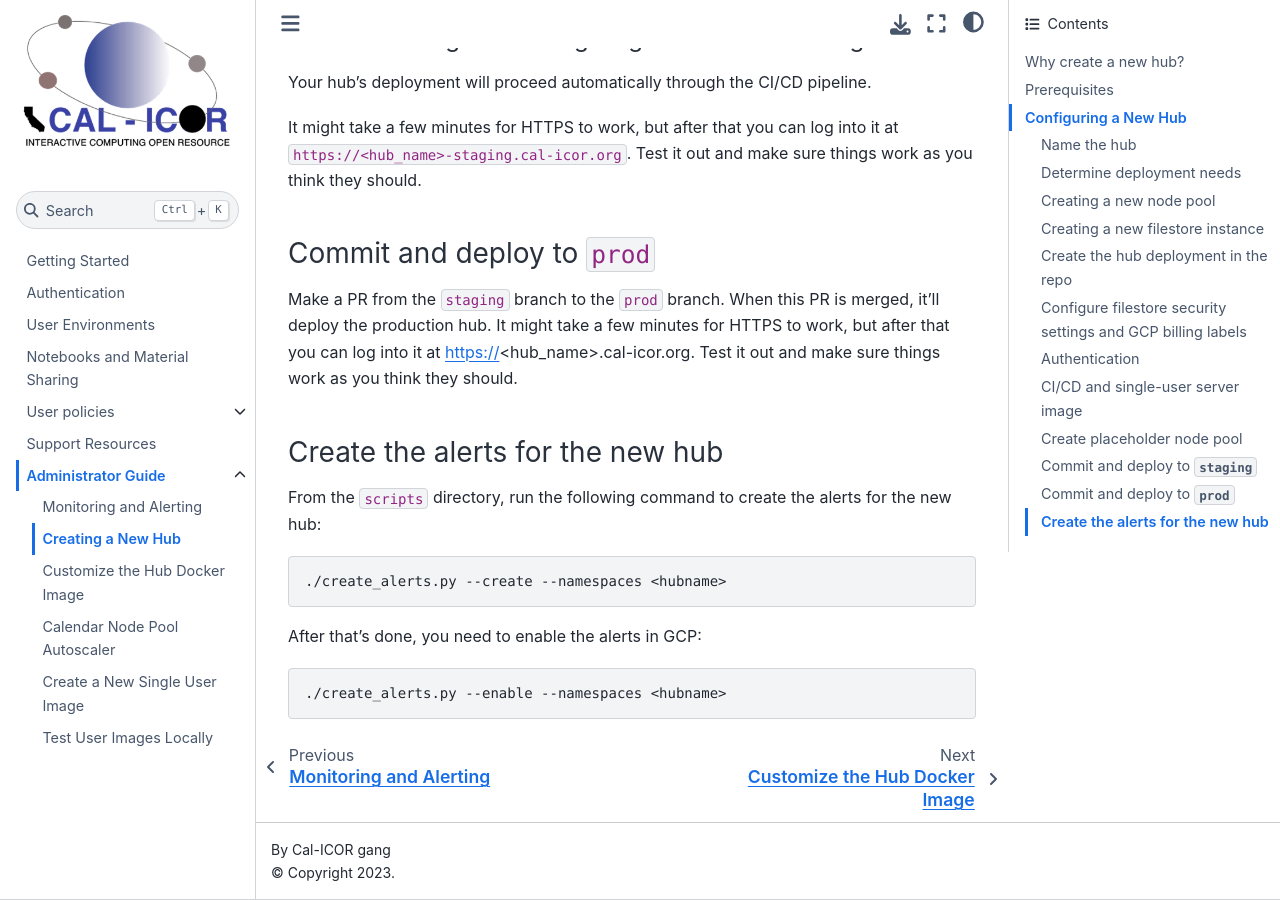
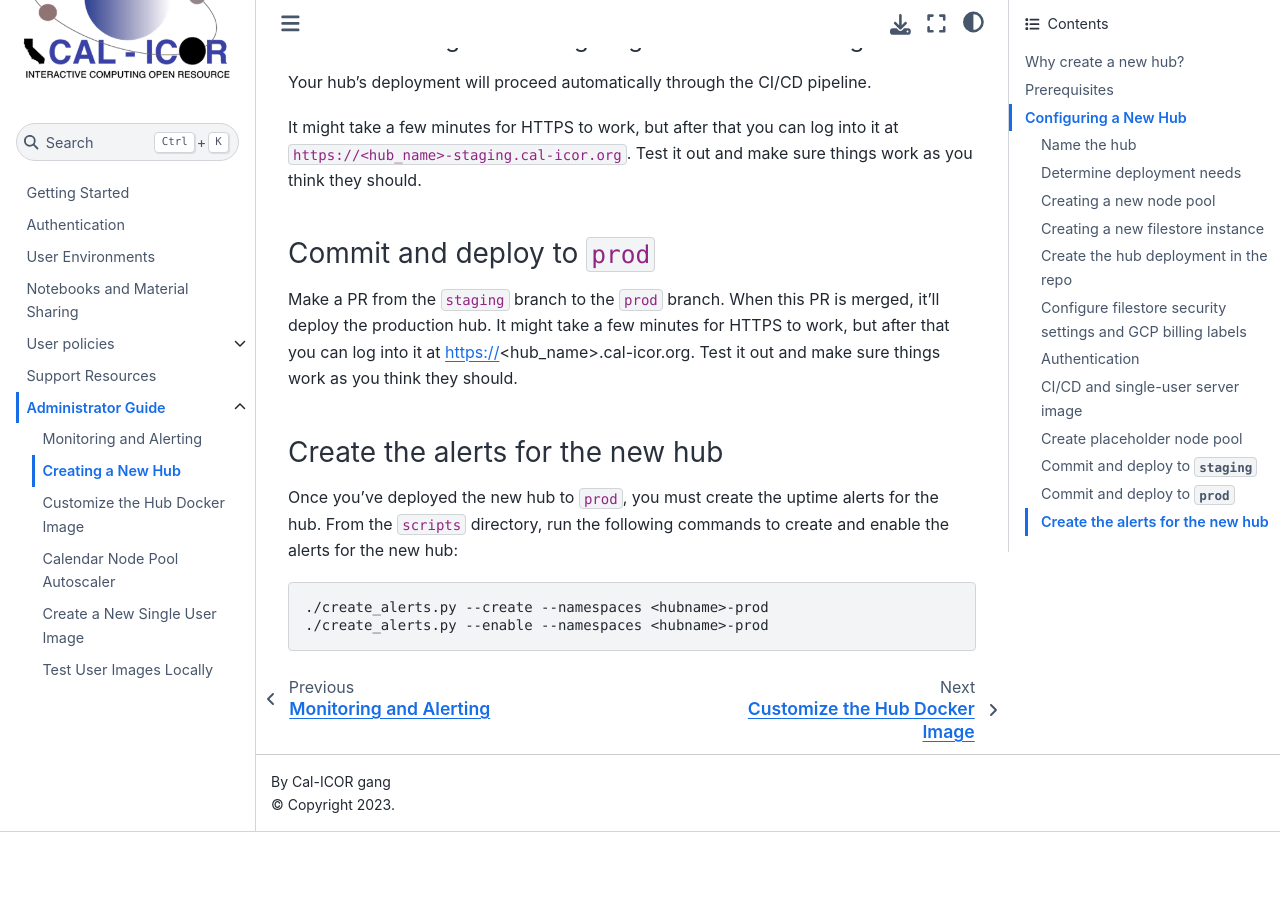
Before and after one commit to shaneknapp/docs, a Jupyter Book: the page built from content/admin/new_hub.md, in a window 1280 px wide and 900 px high, scrolled down 11305 px. Built offline with Jupyter Book 1.0.4 settings and Sphinx 7.4.7 and the Sphinx Book theme 1.1.4, drawn with Linux system fonts in a browser that asks for light colours; after the commit the page ends 12137 px from its top, so only the background shows below that.

Commit message:
fix blurb about creating alerts

````diff
--- a/content/admin/new_hub.md
+++ b/content/admin/new_hub.md
@@ -518,15 +518,11 @@
 
 ### Create the alerts for the new hub
 
-From the `scripts` directory, run the following command to create the
-alerts for the new hub:
+Once you've deployed the new hub to `prod`, you must create the uptime alerts
+for the hub. From the `scripts` directory, run the following commands to create
+and enable the alerts for the new hub:
 
 ``` bash
-./create_alerts.py --create --namespaces <hubname>
+./create_alerts.py --create --namespaces <hubname>-prod
+./create_alerts.py --enable --namespaces <hubname>-prod
 ```
-
-After that's done, you need to enable the alerts in GCP:
-
-``` bash
-./create_alerts.py --enable --namespaces <hubname>
-```
````
